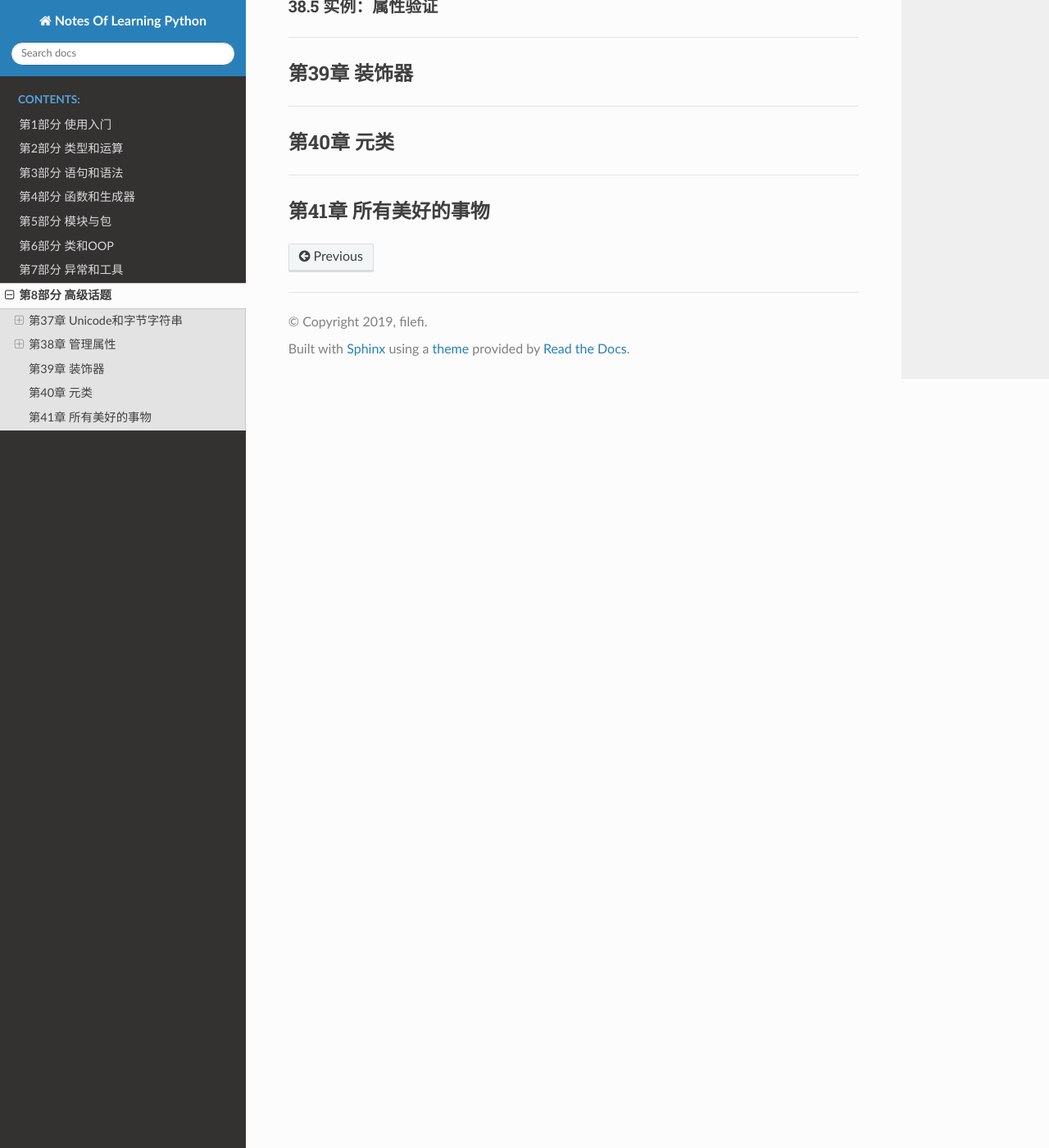
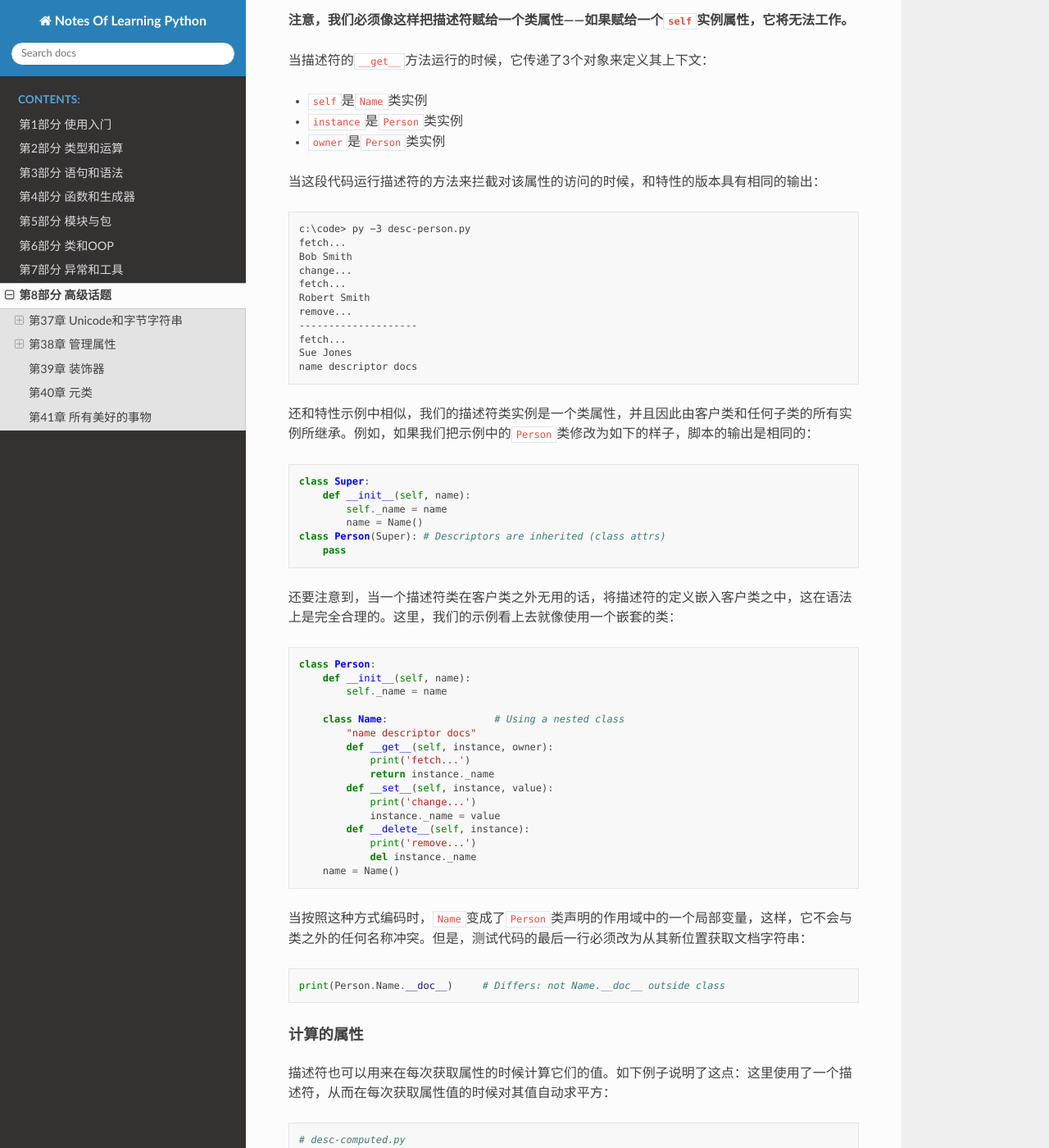
Before and after one commit to filefi/NotesOfLearningPython, a Sphinx documentation site: the page built from source/Part_8_Advanced_Topics.md, in a window 1280 px wide and 1400 px high, scrolled down 23334 px. Shown: the whole window at 82% size. Built offline with Sphinx 7.4.7 and the Read the Docs theme 2.0.0, drawn with Linux system fonts in a browser that asks for light colours; some of the changed text lies outside the part shown.

````diff
--- a/source/Part_8_Advanced_Topics.md
+++ b/source/Part_8_Advanced_Topics.md
@@ -1133,7 +1133,7 @@ AttributeError: cannot set
 
 #### 第一个实例
 
-
+如下代码定义了一个描述符，来拦截对其客户类中的名为`name`的一个属性的访问。其方法使用它们的`instance`参数来访问主体实例中的状态信息，其中指定了实际存储的名称字符串。
 
 ```python
 # desc-person.py
@@ -1153,7 +1153,7 @@ class Name: # Use (object) in 2.X
 class Person: # Use (object) in 2.X
     def __init__(self, name):
         self._name = name
-    name = Name()                       # Assign descriptor to attr
+    name = Name()                       # Assign descriptor to class's attr
 
 bob = Person('Bob Smith')               # bob has a managed attribute
 print(bob.name)                         # Runs Name.__get__
@@ -1166,6 +1166,113 @@ sue = Person('Sue Jones')               # sue inherits descriptor too
 print(sue.name)
 print(Name.__doc__)                     # Or help(Name)
 ```
+
+**注意，我们必须像这样把描述符赋给一个类属性——如果赋给一个`self`实例属性，它将无法工作。**
+
+当描述符的`__get__`方法运行的时候，它传递了3个对象来定义其上下文：
+
+- `self`是`Name`类实例
+- `instance`是`Person`类实例
+- `owner`是`Person`类实例
+
+当这段代码运行描述符的方法来拦截对该属性的访问的时候，和特性的版本具有相同的输出：
+
+```
+c:\code> py −3 desc-person.py
+fetch...
+Bob Smith
+change...
+fetch...
+Robert Smith
+remove...
+--------------------
+fetch...
+Sue Jones
+name descriptor docs
+```
+
+还和特性示例中相似，我们的描述符类实例是一个类属性，并且因此由客户类和任何子类的所有实例所继承。例如，如果我们把示例中的`Person`类修改为如下的样子，脚本的输出是相同的：
+
+```python
+class Super:
+    def __init__(self, name):
+        self._name = name
+        name = Name()
+class Person(Super): # Descriptors are inherited (class attrs)
+    pass
+```
+
+还要注意到，当一个描述符类在客户类之外无用的话，将描述符的定义嵌入客户类之中，这在语法上是完全合理的。这里，我们的示例看上去就像使用一个嵌套的类：
+
+```python
+class Person:
+    def __init__(self, name):
+        self._name = name
+
+    class Name:                  # Using a nested class
+        "name descriptor docs"
+        def __get__(self, instance, owner):
+            print('fetch...')
+            return instance._name
+        def __set__(self, instance, value):
+            print('change...')
+            instance._name = value
+        def __delete__(self, instance):
+            print('remove...')
+            del instance._name
+    name = Name()
+```
+
+当按照这种方式编码时，`Name`变成了`Person`类声明的作用域中的一个局部变量，这样，它不会与类之外的任何名称冲突。但是，测试代码的最后一行必须改为从其新位置获取文档字符串：
+
+```python
+print(Person.Name.__doc__)     # Differs: not Name.__doc__ outside class
+```
+
+
+
+#### 计算的属性
+
+描述符也可以用来在每次获取属性的时候计算它们的值。如下例子说明了这点：这里使用了一个描述符，从而在每次获取属性值的时候对其值自动求平方：
+
+```python
+# desc-computed.py
+
+class DescSquare:
+    def __init__(self, start):             # Each desc has own state
+        self.value = start
+    def __get__(self, instance, owner):    # On attr fetch
+        return self.value ** 2
+    def __set__(self, instance, value):    # On attr assign
+        self.value = value                 # No delete or docs
+
+class Client1:
+    X = DescSquare(3)          # Assign descriptor instance to class attr
+
+class Client2:
+    X = DescSquare(32)         # Another instance in another client class
+                               # Could also code two instances in same class
+
+c1 = Client1()
+c2 = Client2()
+
+print(c1.X)      # 3 ** 2
+c1.X = 4
+print(c1.X)      # 4 ** 2
+print(c2.X)      # 32 ** 2 (1024)
+```
+
+
+
+#### 在描述符中使用状态信息
+
+
+
+
+
+#### 特性和描述符是如何相关的
+
+
 
 
 
````
